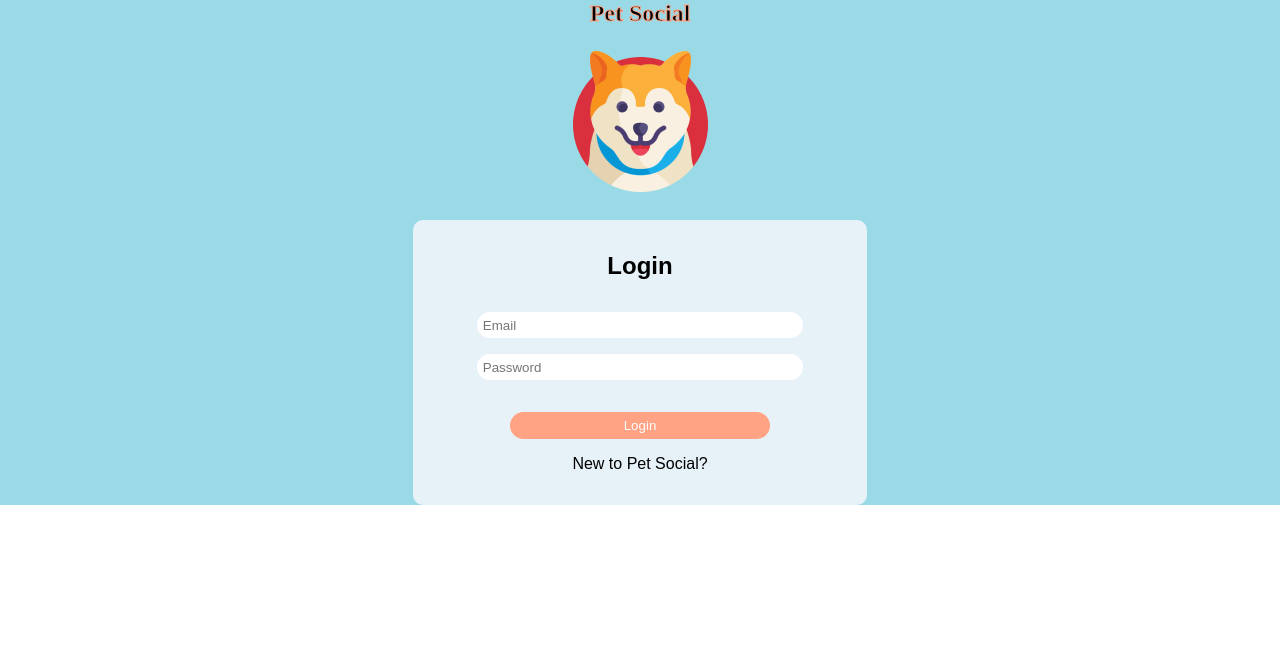
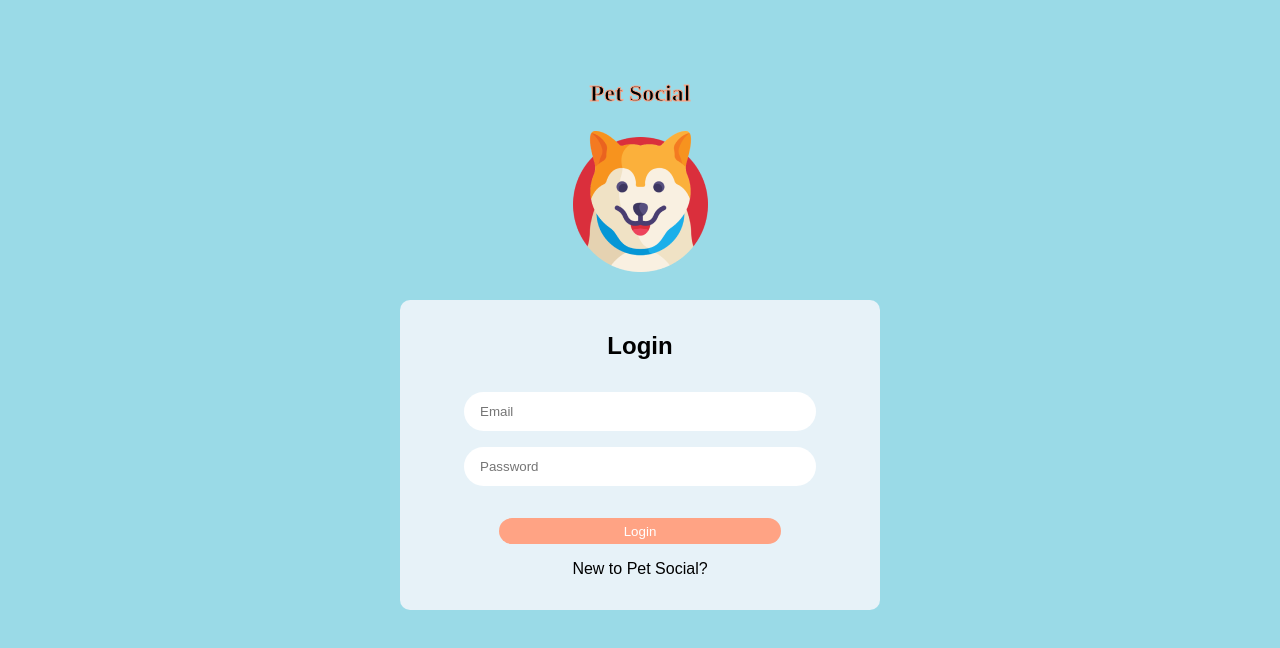
Before and after one commit to michael-nguyenn/pet-social, a Next.js app: page / in a window 1280 px wide. Shown: the top 648 px of the page. Built offline with nearby package versions, Linux system fonts and the light colour scheme.

Commit message:
Fixing styling on login path

```diff
--- a/components/auth/auth-form.module.scss
+++ b/components/auth/auth-form.module.scss
@@ -8,6 +8,7 @@
   justify-content: center;
   align-items: center;
   margin: 0 auto;
+  padding-bottom: 20rem;
 
   &__wrapper {
     @include tablet {
@@ -36,9 +37,6 @@
 
   &__input {
     @include input;
-    border: none;
-    padding: 0.35rem 0 0.35rem 0.35rem;
-    margin-bottom: 1rem;
   }
 }
 
--- a/components/hero/Hero.module.scss
+++ b/components/hero/Hero.module.scss
@@ -5,7 +5,7 @@
   display: flex;
   flex-direction: column;
   align-items: center;
-  margin: 0 auto;
+  padding-top: 5rem;
 
   &__header {
     font-family: 'Pacifico';
```
